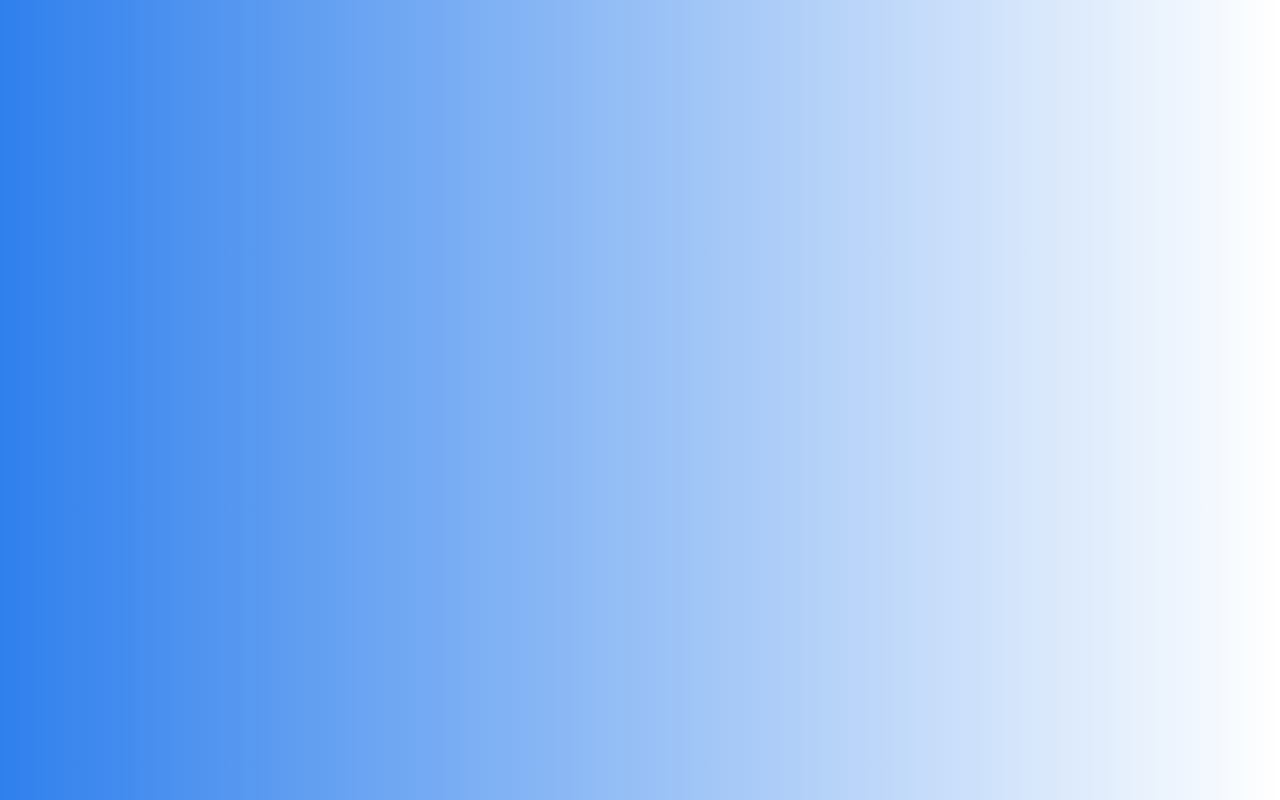
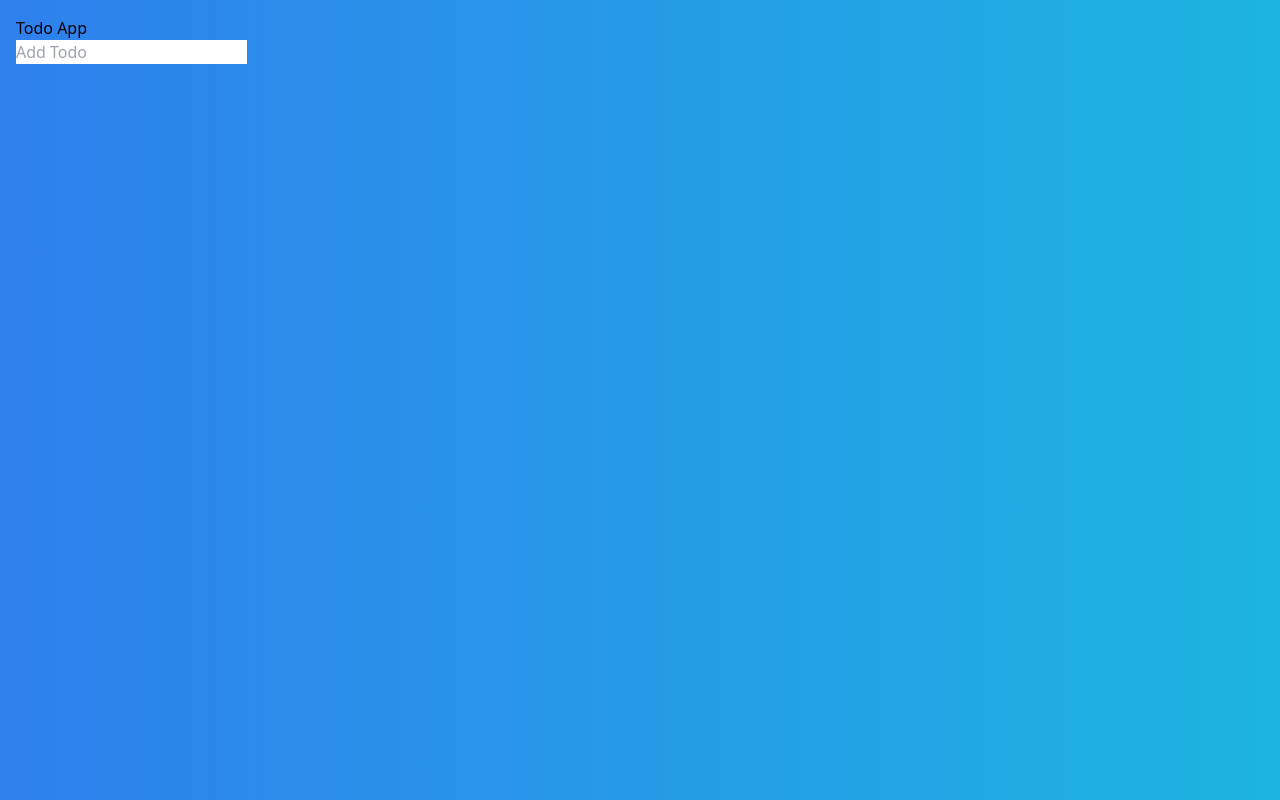
Before and after one commit to ibrahimbisen/HackTX-2023-Carpool, a React (Create React App) app: page / in a window 1280 px wide. Built offline with nearby package versions, Linux system fonts and the light colour scheme; the HTML template or start-up script is replaced by a standard one.

Commit message:
todo list test

```diff
--- a/package.json
+++ b/package.json
@@ -8,6 +8,7 @@
     "@testing-library/user-event": "^13.5.0",
     "react": "^18.2.0",
     "react-dom": "^18.2.0",
+    "react-icons": "^4.11.0",
     "react-scripts": "5.0.1",
     "web-vitals": "^2.1.4"
   },
--- a/src/App.js
+++ b/src/App.js
@@ -1,11 +1,21 @@
 import React from "react";
 
 const style = {
-  bg: `h-screen w-s p-4 bg-gradient-to-r from-[#2F80ED]`,
+  bg: `h-screen w-s p-4 bg-gradient-to-r from-[#2F80ED] to-[#1CB5E0]`,
 };
 
 function App() {
-  return <div className={style.bg}></div>;
+  return (
+  <div className={style.bg}>
+    <div className={style.container}>
+      <h3 classname={style.heading}>Todo App</h3>
+      <form className={style.form}>
+        <input className={style.input} type="text" placeholder="Add Todo" />
+        <button className={style.button}></button>
+      </form>
+    </div>
+  </div>
+  );
 }
 
 export default App;
```
Also changed, not shown: 1 other file (tests, documents, lock files or other folders).
